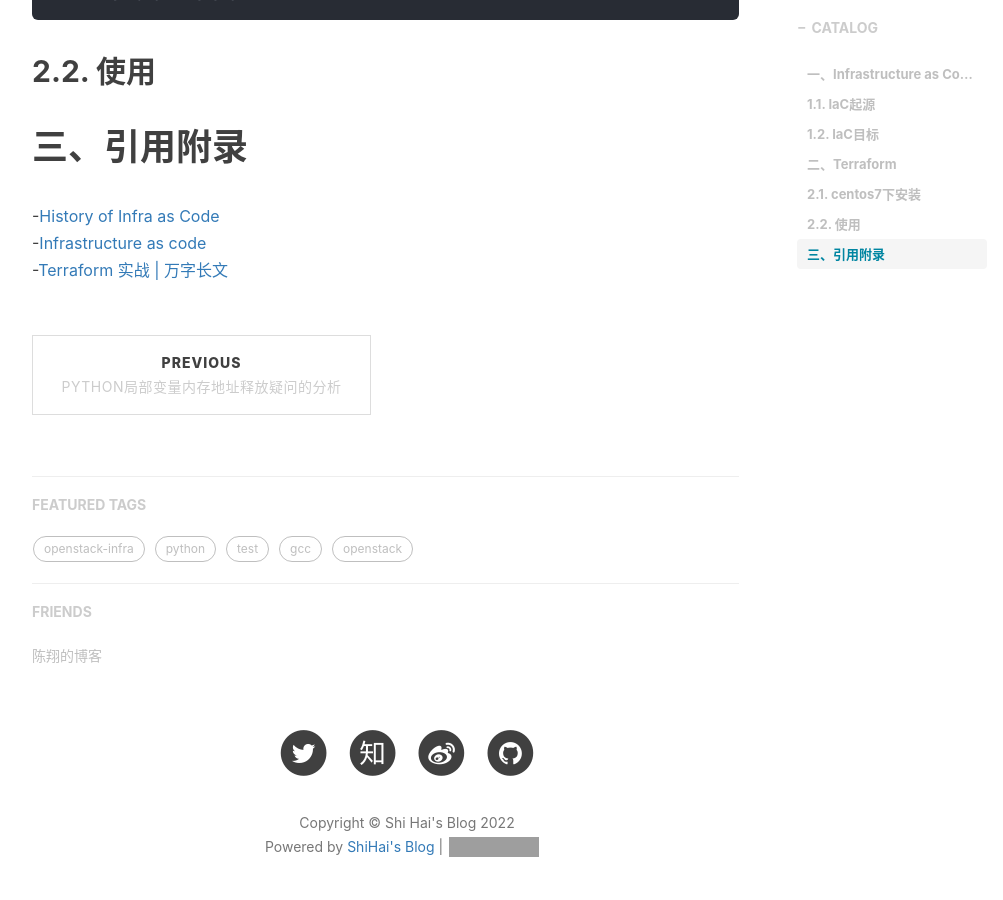
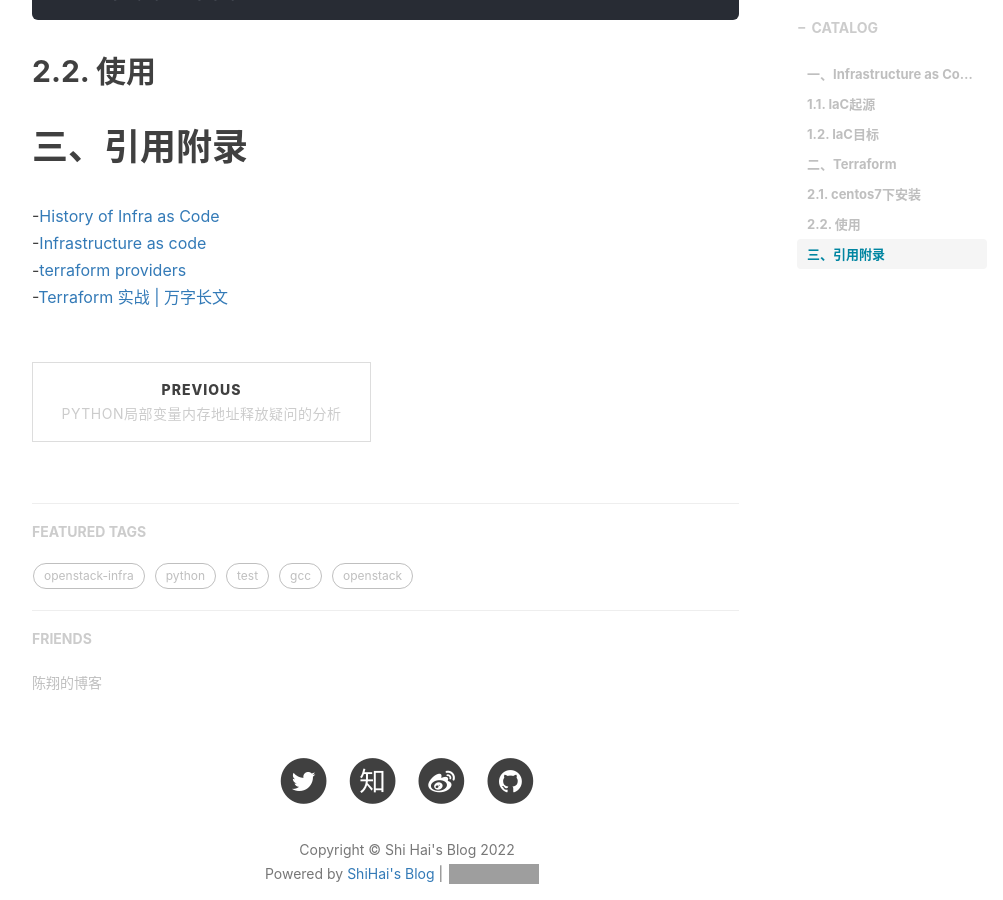
Before and after one commit to shihai1991/shihai1991.github.io, a Jekyll site: the page built from _posts/2022-06-10-Terraform初体验.md, in a window 1280 px wide and 900 px high, scrolled down 1691 px. Shown: the whole window, without its empty margins (233-1236 px from the left). Built offline with Jekyll 4.4.1, drawn with Linux system fonts in a browser that asks for light colours; nearby versions of some CDN libraries; comment, search, counter and statistics services are not loaded; grey boxes are pictures that could not be loaded.

Commit message:
Update 2022-06-10-Terraform初体验.md

```diff
--- a/_posts/2022-06-10-Terraform初体验.md
+++ b/_posts/2022-06-10-Terraform初体验.md
@@ -43,4 +43,5 @@ terraform version
 # 三、引用附录
 -[History of Infra as Code](https://www.infoq.com/presentations/history-infra-as-code/)
 -[Infrastructure as code](https://en.wikipedia.org/wiki/Infrastructure_as_code)
+-[terraform providers](https://registry.terraform.io/browse/providers)
 -[Terraform 实战 | 万字长文](https://posts.careerengine.us/p/6254c3bc8407c2569699ad83)
```
